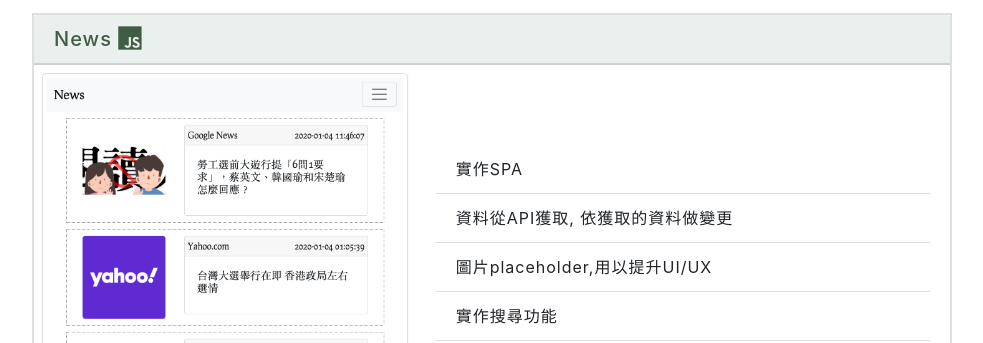
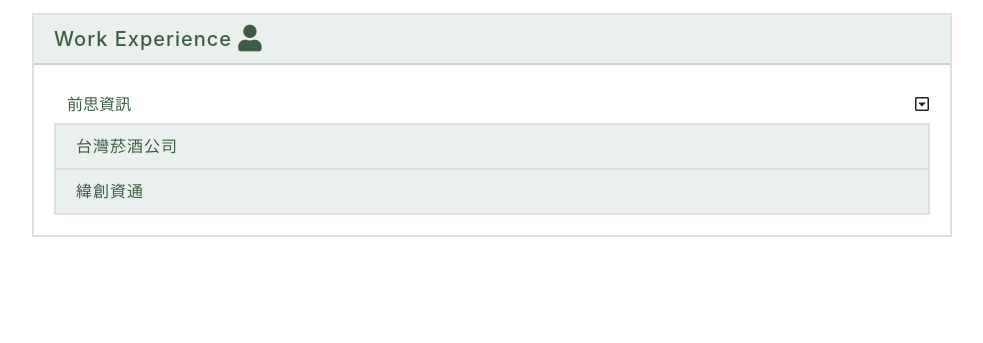
Before and after one commit to fan630/newResume, a website: page index.html in a window 1280 px wide. Shown: the part 1331-1674 px from the top of the page, without its empty margins (148-1131 px from the left). After the commit the page ends 1594 px from the top, so only its background shows below. Drawn offline with nearby package versions, Linux system fonts and the light colour scheme; a web font is replaced by a local one.

Commit message:
Update index.html

```diff
--- a/index.html
+++ b/index.html
@@ -322,7 +322,7 @@
         </div>
     </div>
     <!-- News -->
-    <div class="row d-flex justify-content-center my-3">
+    <!-- <div class="row d-flex justify-content-center my-3">
         <div class="col-10">
             <div class="card">
                 <div class="card-header">
@@ -399,7 +399,7 @@
                 </div>
             </div>
         </div>
-    </div>
+    </div> -->
     <!-- 工作經驗 -->
     <div class="row d-flex justify-content-center my-3">
         <div class="col-10">
```
